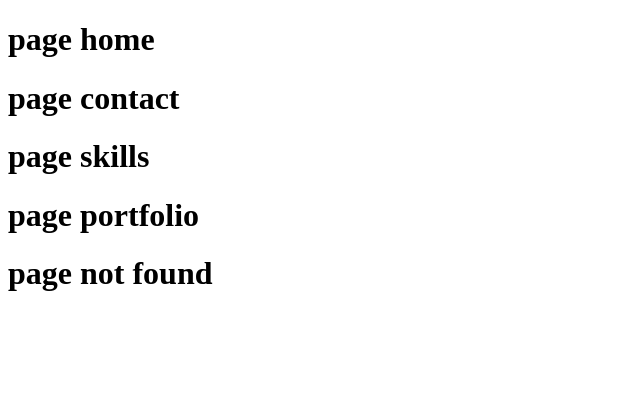
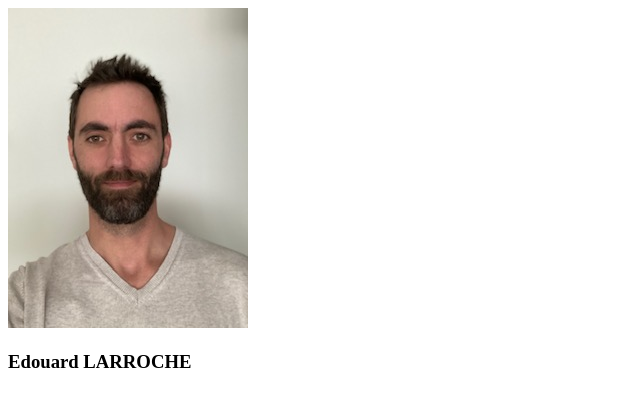
Before and after one commit to Edouard-LARROCHE/CV-reactjs, a React (Create React App) app: page / in a window 1280 px wide. Before the commit this address had no page. Shown: the top 406 px of the page, without its empty margins (0-640 px from the left). Built offline with nearby package versions, Linux system fonts and the light colour scheme.

Commit message:
add routes & start navbar

```diff
--- a/src/App.js
+++ b/src/App.js
@@ -1,4 +1,5 @@
 import React from 'react';
+import { BrowserRouter, Route, Switch } from 'react-router-dom';
 import Contact from './pages/Contact';
 import Home from './pages/Home';
 import NotFound from './pages/NotFound';
@@ -8,11 +9,15 @@ import Skills from './pages/Skills';
 const App = () => {
   return (
     <div>
-      <Home />
-      <Contact />
-      <Skills />
-      <Portfolio />
-      <NotFound />
+      <BrowserRouter>
+        <Switch>
+          <Route exact path='/' component={Home} />
+          <Route path='/skills' component={Skills} />
+          <Route path='/portfolio' component={Portfolio} />
+          <Route path='/contact' component={Contact} />
+          <Route component={NotFound} />
+        </Switch>
+      </BrowserRouter>
     </div>
   );
 };
--- /dev/null
+++ b/src/components/Navigation.js
@@ -0,0 +1,14 @@
+import React from 'react';
+
+export default function Navigation() {
+  return (
+    <div className='sidebar'>
+      <div className='id'>
+        <div className='idcontent'>
+          <img src='./assets/avatar.jpg' alt='background' />
+          <h3> Edouard LARROCHE</h3>
+        </div>
+      </div>
+    </div>
+  );
+}
--- a/src/pages/Home.js
+++ b/src/pages/Home.js
@@ -1,9 +1,10 @@
 import React from 'react';
+import Navigation from '../components/Navigation';
 
 export default function Home() {
   return (
     <div>
-      <h1>page home</h1>
+      <Navigation />
     </div>
   );
 }
```
Also changed, not shown: public/assets/avatar.jpg (added), public/assets/background.png (added).
